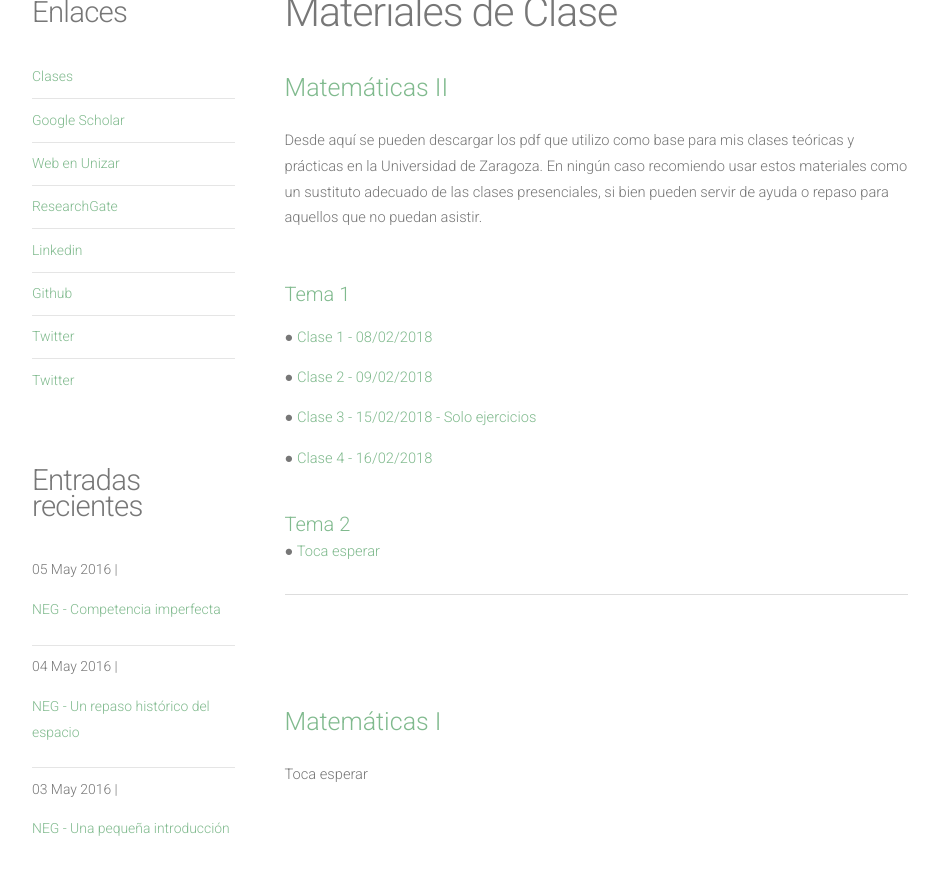
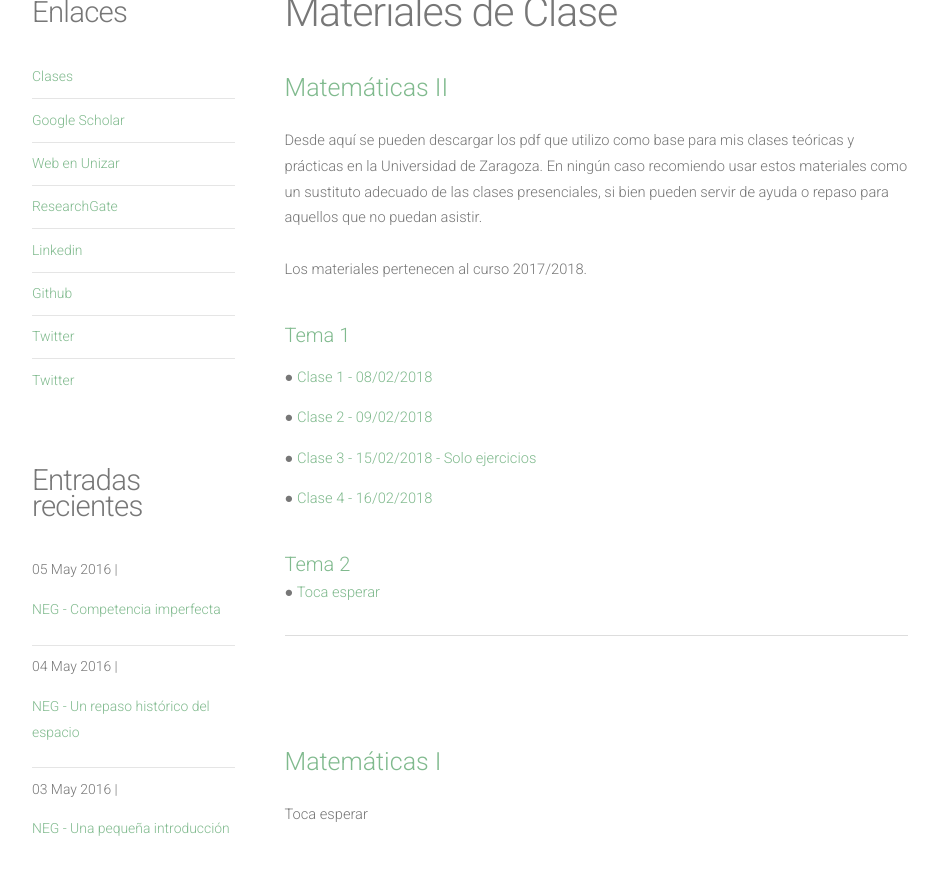
Before and after one commit to mpajovin/mpajovin.github.io, a Jekyll site: the page built from clases.html, in a window 1280 px wide and 900 px high, scrolled down 381 px. Shown: the top 875 px of the window, without its empty margins (128-1067 px from the left). Built offline with Jekyll 4.4.1, drawn with Linux system fonts in a browser that asks for light colours; nearby versions of some CDN libraries; part of the change alters nothing that is shown.

```diff
--- /dev/null
+++ b/_includes/analytics.html
@@ -0,0 +1,9 @@
+<!-- Global site tag (gtag.js) - Google Analytics -->
+<script async src="https://www.googletagmanager.com/gtag/js?id=UA-114562902-1"></script>
+<script>
+  window.dataLayer = window.dataLayer || [];
+  function gtag(){dataLayer.push(arguments);}
+  gtag('js', new Date());
+
+  gtag('config', 'UA-114562902-1');
+</script>
--- a/_layouts/default.html
+++ b/_layouts/default.html
@@ -74,5 +74,9 @@ Released for free under the Creative Commons Attribution 3.0 license (templated.
 	</div>
 </div>
 
+    {% if jekyll.environment == 'production' %}
+    {% include analytics.html %}
+    {% endif %}
+
 </body>
 </html>
--- a/clases.html
+++ b/clases.html
@@ -19,6 +19,7 @@ layout: default
 						<li><header><a href="" target="_blank" style="font-size:25px">Matemáticas II</a></header>
 						Desde aquí se pueden descargar los pdf que utilizo como base para mis clases teóricas y prácticas en la Universidad de Zaragoza. En ningún caso recomiendo usar estos materiales como un sustituto adecuado de las clases presenciales, si bien pueden servir de ayuda o repaso para aquellos que no puedan asistir.</li>
 						<br>
+						<p> Los materiales pertenecen al curso 2017/2018. </p>
 						<br>
 						<a href="" target="_blank" style="font-size:20px">Tema 1</a>
 						<br>
```
